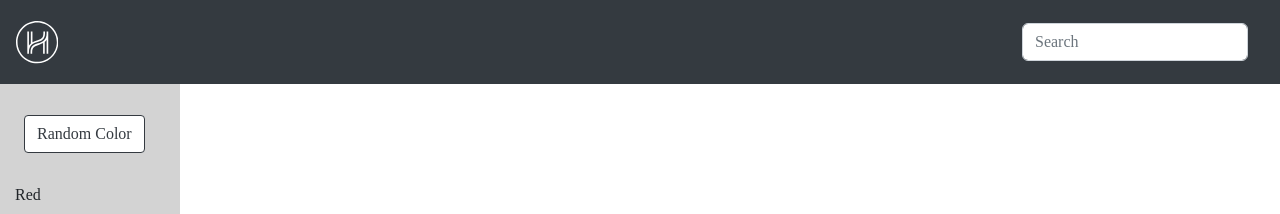
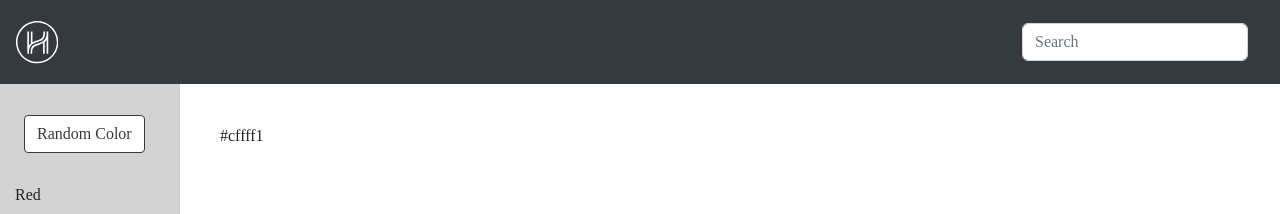
Before and after one commit to GrantEadie/hh-interview-challenge, a React (Create React App) app: page / in a window 1280 px wide. Shown: the top 214 px of the page. Built offline with nearby package versions, Linux system fonts and the light colour scheme; a web font is replaced by a local one.

Commit message:
finalize main build, begin swatch.

```diff
--- a/src/components/App.js
+++ b/src/components/App.js
@@ -1,14 +1,15 @@
-import Header from "./Header"
-import Sidebar from "./Sidebar"
+import Header from "./Header";
+import Sidebar from "./Sidebar";
+import Main from "./Main";
 
 function App() {
   return (
     <>
-    <Sidebar/>
-    <Header/>
-    <p>
-      hello
-    </p>
+      <Sidebar />
+      <Header />
+      <div className="main-container">
+        <Main/>
+      </div>
     </>
   );
 }
--- a/src/components/Main.js
+++ b/src/components/Main.js
@@ -0,0 +1,9 @@
+import Swatch from "./Swatch"
+
+export default function Main() {
+  return (
+    <>
+    <Swatch hexCode="#cffff1"/>
+    </>
+  )
+}
--- a/src/components/Swatch.js
+++ b/src/components/Swatch.js
@@ -0,0 +1,12 @@
+export default function Swatch(props) {
+
+  const { hexCode } = props
+  return (
+    <>
+    <div className="swatch-container">
+      <div className="swatch-color"></div>
+      <p>{hexCode}</p>
+    </div>
+    </>
+  )
+}
--- a/src/index.css
+++ b/src/index.css
@@ -28,3 +28,9 @@ body {
 .btn-outline-dark {
   background: white;
 }
+
+.main-container {
+  margin-left: 220px;
+  margin-top: 40px;
+  margin-right: 40px;
+}
```
